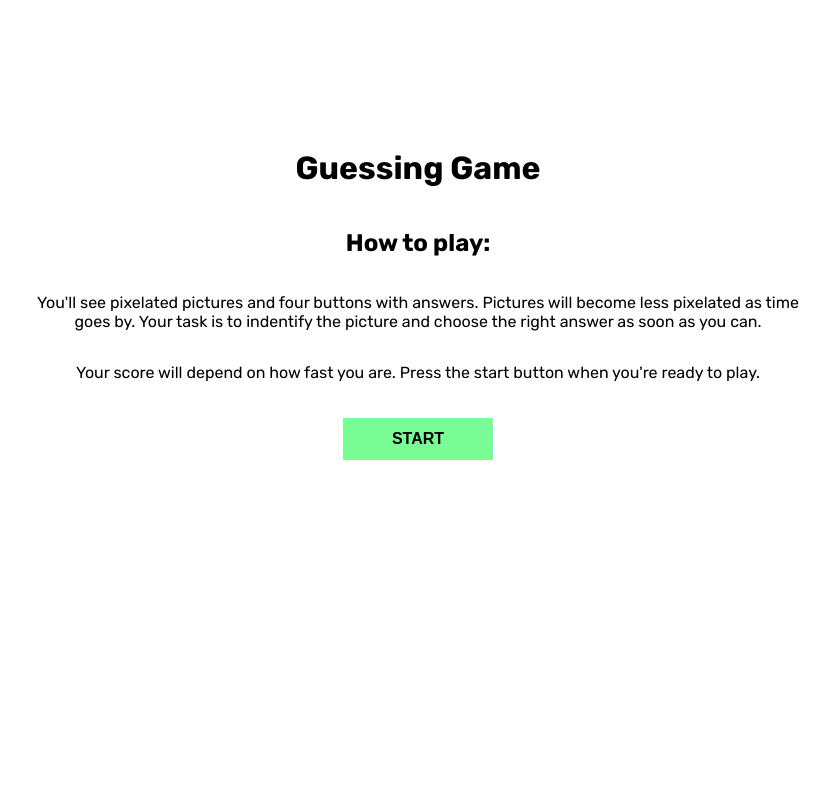
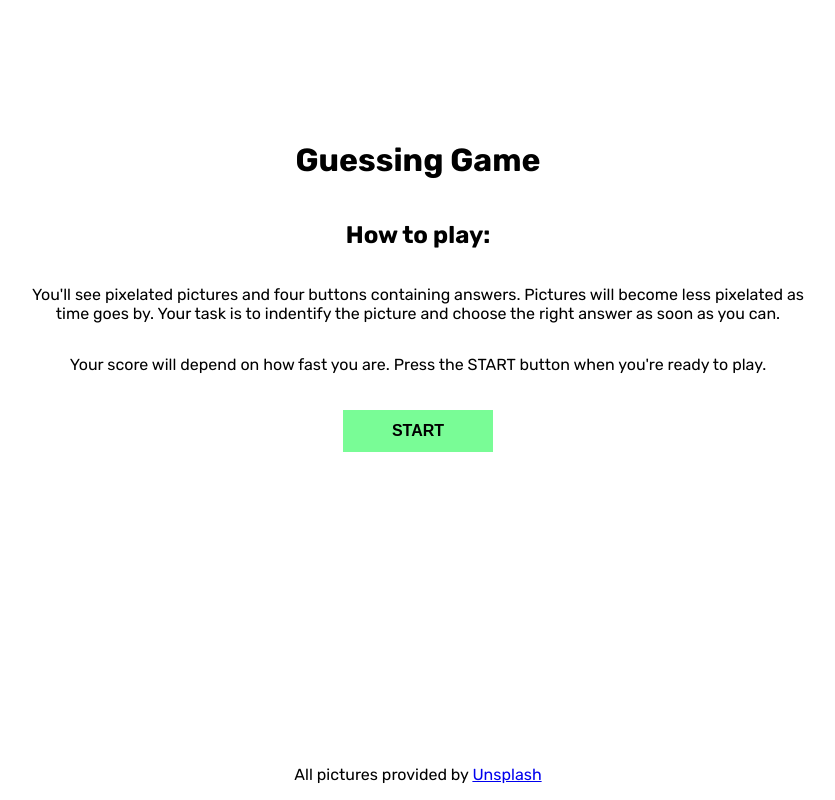
Before and after one commit to szyszak/guessing-game, a React (Create React App) app: page / in a window 1280 px wide. Shown: the whole page, without its empty margins (222-1057 px from the left). Built offline with nearby package versions, Linux system fonts and the light colour scheme.

Commit message:
add footer

```diff
--- a/src/App.tsx
+++ b/src/App.tsx
@@ -3,6 +3,7 @@ import { BrowserRouter as Router, Switch, Route } from 'react-router-dom';
 import { HomePage } from './components/HomePage';
 import { GamePage } from './components/GamePage';
 import { ScorePage } from './components/ScorePage';
+import { Footer } from './components/Footer';
 
 const App: React.FC = () => {
   return (
@@ -14,6 +15,8 @@ const App: React.FC = () => {
           <Route path="/score" component={ScorePage} />
         </Switch>
       </main>
+
+      <Footer />
     </Router>
   );
 };
--- /dev/null
+++ b/src/components/Footer/Footer.tsx
@@ -0,0 +1,18 @@
+import React from 'react';
+import styled from 'styled-components';
+
+// STYLES
+const StyledFooter = styled.footer`
+  margin-top: auto;
+`;
+
+// COMPONENT
+const Footer = () => (
+  <StyledFooter>
+    <p>
+      All pictures provided by <a href="https://unsplash.com/">Unsplash</a>
+    </p>
+  </StyledFooter>
+);
+
+export { Footer };
--- /dev/null
+++ b/src/components/Footer/index.tsx
@@ -0,0 +1 @@
+export { Footer } from './Footer';
--- a/src/components/GamePage/GamePage.tsx
+++ b/src/components/GamePage/GamePage.tsx
@@ -4,7 +4,7 @@ import { useHistory } from 'react-router-dom';
 import { useDispatch } from 'react-redux';
 import { Canvas } from './Canvas';
 import { ProgressBar } from './ProgressBar';
-import { Button } from '../Shared';
+import { Button } from '../shared';
 import {
   useSelector,
   randomAnswersSelector,
--- a/src/components/GlobalStyle.tsx
+++ b/src/components/GlobalStyle.tsx
@@ -1,6 +1,12 @@
 import { createGlobalStyle } from 'styled-components';
 
 const GlobalStyle = createGlobalStyle`
+  html, body, #root {
+    height: 100%;
+    margin: 0;
+    padding: 0;
+  }
+
   html {
     font-family: Rubik, sans-serif;
   }
@@ -8,6 +14,11 @@ const GlobalStyle = createGlobalStyle`
   body {
     text-align: center;
   }
+
+  #root {
+    display: flex;
+    flex-direction: column;
+  }
 `;
 
 export { GlobalStyle };
--- a/src/components/HomePage/HomePage.tsx
+++ b/src/components/HomePage/HomePage.tsx
@@ -1,7 +1,7 @@
 import React from 'react';
 import styled from 'styled-components';
 import { useHistory } from 'react-router-dom';
-import { Button } from '../Shared';
+import { Button } from '../shared';
 
 // STYLES
 const Wrapper = styled.div`
@@ -30,13 +30,13 @@ const HomePage = (): JSX.Element => {
       <H2>How to play:</H2>
 
       <P>
-        You'll see pixelated pictures and four buttons with answers. Pictures will become less
+        You'll see pixelated pictures and four buttons containing answers. Pictures will become less
         pixelated as time goes by. Your task is to indentify the picture and choose the right answer
         as soon as you can.
       </P>
 
       <P>
-        Your score will depend on how fast you are. Press the start button when you're ready to
+        Your score will depend on how fast you are. Press the START button when you're ready to
         play.
       </P>
 
--- a/src/components/ScorePage/ScorePage.tsx
+++ b/src/components/ScorePage/ScorePage.tsx
@@ -2,7 +2,7 @@ import React from 'react';
 import styled from 'styled-components';
 import { useHistory } from 'react-router-dom';
 import { useSelector, scoreSelector } from '../../store';
-import { Button } from '../Shared';
+import { Button } from '../shared';
 
 // STYLES
 const Wrapper = styled.div`
```
